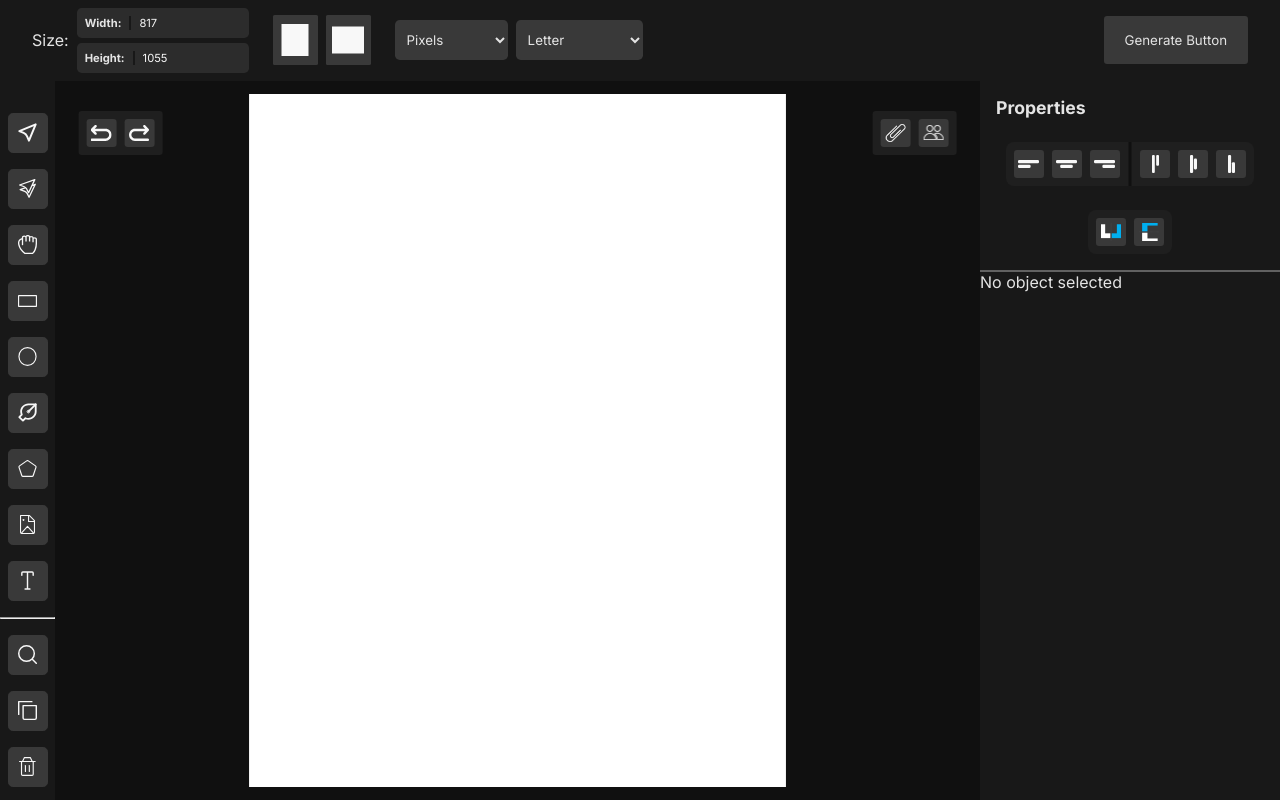
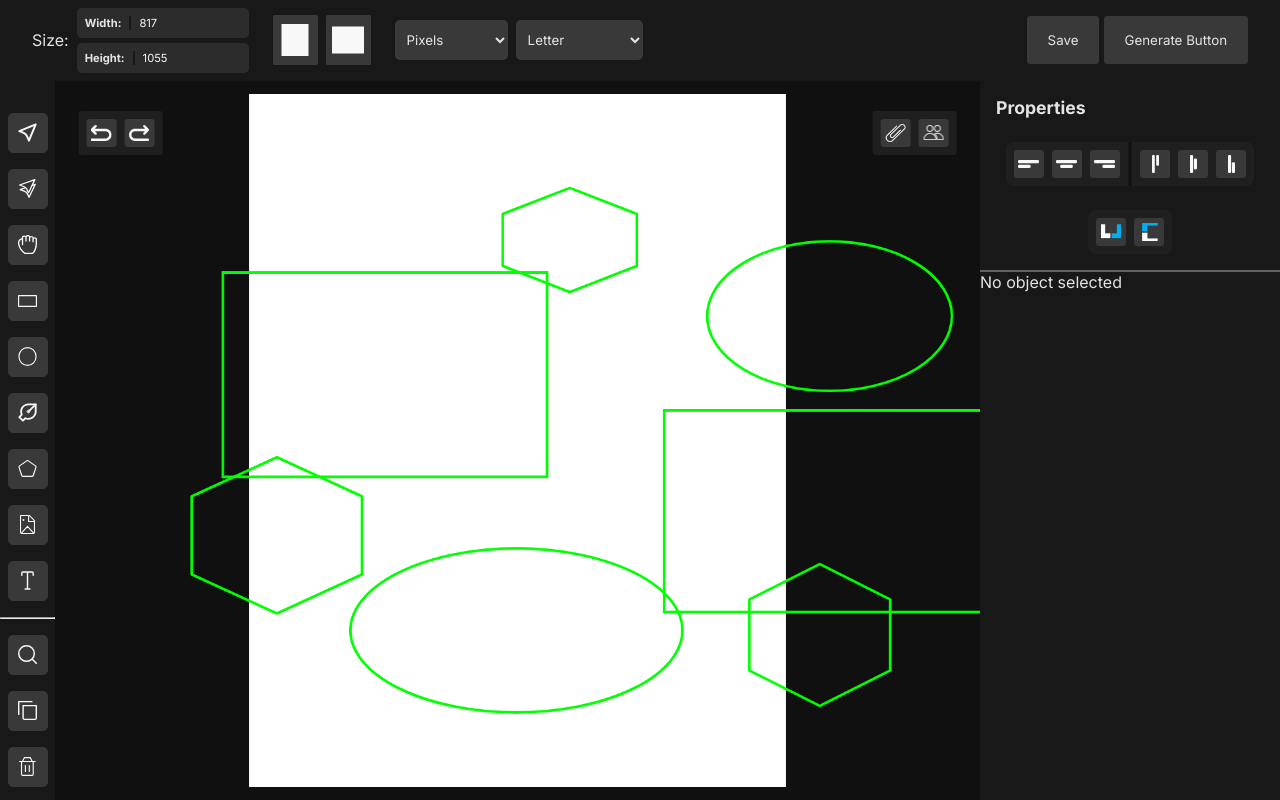
Before and after one commit to Muriziq/Iterator, a plain HTML site: page index.html in a window 1280 px wide. Drawn offline with nearby package versions, Linux system fonts and the light colour scheme; no server answers; a web font is replaced by a local one.

Commit message:
saving file

```diff
--- a/index.html
+++ b/index.html
@@ -53,6 +53,7 @@
           </div>
       </section>
       <div>
+        <button class="save" onclick="saveToFile()">Save</button>
                 <button class="generateButton">
           Generate Button
         </button>
@@ -175,6 +176,7 @@
         <button class="saveAsImage">Save As Image</button>
 
 
+
       </div>
       <article id="generationArea"></article>
 
@@ -182,6 +184,6 @@
 
     <script src="https://cdnjs.cloudflare.com/ajax/libs/jspdf/2.5.1/jspdf.umd.min.js"></script>
     <script src="https://cdn.jsdelivr.net/npm/dom-to-image@2.6.0/src/dom-to-image.min.js"></script>
-    <script src="script.js"></script>
+    <script type="module" src="script.js"></script>
   </body>
 </html>
--- /dev/null
+++ b/project.json
@@ -0,0 +1,416 @@
+[
+    {"clips":[],
+    "scaleX":1,
+    "scaleY":1,
+    "color":["#ff0000",
+    "#0000ff"],
+    "outline":true,
+    "outlineColor":"#00ff00",
+    "outlineThickness":3.9653998356415654,
+    "lineDashWidth":9.913499589103914,
+    "lineDashSpacing":5.9480997534623485,
+    "outlineType":[],
+    "isDoubleClicked":false,
+    "opacity":100,
+    "colorFill":"none",
+    "colorDeg":0.2,
+    "colorStop":[],
+    "angle":0,
+    "type":"rectangle",
+    "x":260.82436454811034,
+    "y":296.12764343147137,
+    "width":489.60464656223394,
+    "height":307.1508354154836,
+    "roundedOrbeveled":"beveled",
+    "cornerRadius":0,
+    "clipped":"none",
+    "points":[{"points":{"x":-244.80232328111697,
+    "y":-153.5754177077418},
+    "edgeModes":null,
+    "controls":[{"x":-122.40116164055848,
+    "y":-153.5754177077418},
+    {"x":122.40116164055848,
+    "y":-153.5754177077418}],
+    "cornerRadius":0},
+    {"points":{"x":244.80232328111697,
+    "y":-153.5754177077418},
+    "edgeModes":null,
+    "controls":[{"x":244.80232328111697,
+    "y":-76.7877088538709},
+    {"x":244.80232328111697,
+    "y":76.7877088538709}],
+    "cornerRadius":0},
+    {"points":{"x":244.80232328111697,
+    "y":153.5754177077418},
+    "edgeModes":null,
+    "controls":[{"x":122.40116164055848,
+    "y":153.5754177077418},
+    {"x":-122.40116164055848,
+    "y":153.5754177077418}],
+    "cornerRadius":0},
+    {"points":{"x":-244.80232328111697,
+    "y":153.5754177077418},
+    "edgeModes":null,
+    "controls":[{"x":-244.80232328111697,
+    "y":76.7877088538709},
+    {"x":-244.80232328111697,
+    "y":-76.7877088538709}],
+    "cornerRadius":0}],
+    "selectedLineIndex":null,
+    "mode":"edit",
+    "minX":-244.80232328111697,
+    "minY":-153.5754177077418,
+    "maxX":244.80232328111697,
+    "maxY":153.5754177077418},
+    {"clips":[],
+    "scaleX":1,
+    "scaleY":1,
+    "color":["#ff0000",
+    "#0000ff"],
+    "outline":true,
+    "outlineColor":"#00ff00",
+    "outlineThickness":3.9653998356415654,
+    "lineDashWidth":9.913499589103914,
+    "lineDashSpacing":5.9480997534623485,
+    "outlineType":[],
+    "isDoubleClicked":false,
+    "opacity":100,
+    "colorFill":"none",
+    "colorDeg":0.2,
+    "colorStop":[],
+    "angle":0,
+    "type":"rectangle",
+    "x":932.7918754169254,
+    "y":506.17918248980203,
+    "width":479.6936213281808,
+    "height":303.1875988294773,
+    "roundedOrbeveled":"beveled",
+    "cornerRadius":0,
+    "clipped":"none",
+    "points":[{"points":{"x":-239.8468106640904,
+    "y":-151.59379941473864},
+    "edgeModes":null,
+    "controls":[{"x":-119.9234053320452,
+    "y":-151.59379941473864},
+    {"x":119.9234053320452,
+    "y":-151.59379941473864}],
+    "cornerRadius":0},
+    {"points":{"x":239.8468106640904,
+    "y":-151.59379941473864},
+    "edgeModes":null,
+    "controls":[{"x":239.8468106640904,
+    "y":-75.79689970736932},
+    {"x":239.8468106640904,
+    "y":75.7968997073693}],
+    "cornerRadius":0},
+    {"points":{"x":239.8468106640904,
+    "y":151.59379941473864},
+    "edgeModes":null,
+    "controls":[{"x":119.9234053320452,
+    "y":151.59379941473864},
+    {"x":-119.9234053320452,
+    "y":151.59379941473864}],
+    "cornerRadius":0},
+    {"points":{"x":-239.8468106640904,
+    "y":151.59379941473864},
+    "edgeModes":null,
+    "controls":[{"x":-239.8468106640904,
+    "y":75.7968997073693},
+    {"x":-239.8468106640904,
+    "y":-75.79689970736932}],
+    "cornerRadius":0}],
+    "selectedLineIndex":null,
+    "mode":"edit",
+    "minX":-239.8468106640904,
+    "minY":-151.59379941473864,
+    "maxX":239.8468106640904,
+    "maxY":151.59379941473864},
+    {"clips":[],
+    "scaleX":1,
+    "scaleY":1,
+    "color":["#ff0000",
+    "#0000ff"],
+    "outline":true,
+    "outlineColor":"#00ff00",
+    "outlineThickness":3.9653998356415654,
+    "lineDashWidth":9.913499589103914,
+    "lineDashSpacing":5.9480997534623485,
+    "outlineType":[],
+    "isDoubleClicked":false,
+    "opacity":100,
+    "colorFill":"none",
+    "colorDeg":0.2,
+    "colorStop":[],
+    "angle":0,
+    "x":1182.549711315069,
+    "y":360.53023795407273,
+    "radiusX":186.32727440020244,
+    "radiusY":113.94305184767938,
+    "type":"ellipse",
+    "isDashed":false,
+    "arcStart":0,
+    "arcEnd":6.283185307179586,
+    "clipped":"none"},
+    {"clips":[],
+    "scaleX":1,
+    "scaleY":1,
+    "color":["#ff0000",
+    "#0000ff"],
+    "outline":true,
+    "outlineColor":"#00ff00",
+    "outlineThickness":3.9653998356415654,
+    "lineDashWidth":9.913499589103914,
+    "lineDashSpacing":5.9480997534623485,
+    "outlineType":[],
+    "isDoubleClicked":false,
+    "opacity":100,
+    "colorFill":"none",
+    "colorDeg":0.2,
+    "colorStop":[],
+    "angle":0,
+    "x":705.8293975571044,
+    "y":839.0910557143261,
+    "radiusX":252.73114346835968,
+    "radiusY":124.84195245919648,
+    "type":"ellipse",
+    "isDashed":false,
+    "arcStart":0,
+    "arcEnd":6.283185307179586,
+    "clipped":"none"},
+    {"clips":[],
+    "scaleX":1,
+    "scaleY":1,
+    "color":["#ff0000",
+    "#0000ff"],
+    "outline":true,
+    "outlineColor":"#00ff00",
+    "outlineThickness":3.9653998356415654,
+    "lineDashWidth":9.913499589103914,
+    "lineDashSpacing":5.9480997534623485,
+    "outlineType":[],
+    "isDoubleClicked":false,
+    "opacity":100,
+    "colorFill":"none",
+    "colorDeg":0.2,
+    "colorStop":[],
+    "angle":0,
+    "sides":6,
+    "x":787.0998044763417,
+    "type":"polygon",
+    "y":244.60556781339022,
+    "radiusX":102.1400755998416,
+    "radiusY":79.2647317201248,
+    "points":[{"points":{"x":7.221815670845467e-15,
+    "y":-79.2647317201248},
+    "edgeModes":null,
+    "controls":[{"x":-19.999999999999993,
+    "y":-79.2647317201248},
+    {"x":20.000000000000007,
+    "y":-79.2647317201248}],
+    "cornerRadius":0},
+    {"points":{"x":102.14007559984157,
+    "y":-39.6323658600624},
+    "edgeModes":null,
+    "controls":[{"x":82.14007559984157,
+    "y":-39.6323658600624},
+    {"x":122.14007559984157,
+    "y":-39.6323658600624}],
+    "cornerRadius":0},
+    {"points":{"x":102.14007559984158,
+    "y":39.632365860062386},
+    "edgeModes":null,
+    "controls":[{"x":82.14007559984158,
+    "y":39.632365860062386},
+    {"x":122.14007559984158,
+    "y":39.632365860062386}],
+    "cornerRadius":0},
+    {"points":{"x":7.221815670845467e-15,
+    "y":79.2647317201248},
+    "edgeModes":null,
+    "controls":[{"x":-19.999999999999993,
+    "y":79.2647317201248},
+    {"x":20.000000000000007,
+    "y":79.2647317201248}],
+    "cornerRadius":0},
+    {"points":{"x":-102.14007559984155,
+    "y":39.63236586006243},
+    "edgeModes":null,
+    "controls":[{"x":-122.14007559984155,
+    "y":39.63236586006243},
+    {"x":-82.14007559984155,
+    "y":39.63236586006243}],
+    "cornerRadius":0},
+    {"points":{"x":-102.14007559984162,
+    "y":-39.63236586006235},
+    "edgeModes":null,
+    "controls":[{"x":-122.14007559984162,
+    "y":-39.63236586006235},
+    {"x":-82.14007559984162,
+    "y":-39.63236586006235}],
+    "cornerRadius":0}],
+    "mode":"normal",
+    "cornerRadius":0,
+    "selectedLineIndex":null,
+    "clipped":"none",
+    "minX":-102.14007559984162,
+    "minY":-79.2647317201248,
+    "maxX":102.14007559984158,
+    "maxY":79.2647317201248},
+    {"clips":[],
+    "scaleX":1,
+    "scaleY":1,
+    "color":["#ff0000",
+    "#0000ff"],
+    "outline":true,
+    "outlineColor":"#00ff00",
+    "outlineThickness":3.9653998356415654,
+    "lineDashWidth":9.913499589103914,
+    "lineDashSpacing":5.9480997534623485,
+    "outlineType":[],
+    "isDoubleClicked":false,
+    "opacity":100,
+    "colorFill":"none",
+    "colorDeg":0.2,
+    "colorStop":[],
+    "angle":0,
+    "sides":6,
+    "x":341.10366894394224,
+    "type":"polygon",
+    "y":694.4329203250984,
+    "radiusX":129.6063144166057,
+    "radiusY":118.89709758018722,
+    "points":[{"points":{"x":9.163816523509793e-15,
+    "y":-118.89709758018722},
+    "edgeModes":null,
+    "controls":[{"x":-19.99999999999999,
+    "y":-118.89709758018722},
+    {"x":20.00000000000001,
+    "y":-118.89709758018722}],
+    "cornerRadius":0},
+    {"points":{"x":129.60631441660567,
+    "y":-59.44854879009361},
+    "edgeModes":null,
+    "controls":[{"x":109.60631441660567,
+    "y":-59.44854879009361},
+    {"x":149.60631441660567,
+    "y":-59.44854879009361}],
+    "cornerRadius":0},
+    {"points":{"x":129.60631441660567,
+    "y":59.44854879009359},
+    "edgeModes":null,
+    "controls":[{"x":109.60631441660567,
+    "y":59.44854879009359},
+    {"x":149.60631441660567,
+    "y":59.44854879009359}],
+    "cornerRadius":0},
+    {"points":{"x":9.163816523509793e-15,
+    "y":118.89709758018722},
+    "edgeModes":null,
+    "controls":[{"x":-19.99999999999999,
+    "y":118.89709758018722},
+    {"x":20.00000000000001,
+    "y":118.89709758018722}],
+    "cornerRadius":0},
+    {"points":{"x":-129.60631441660564,
+    "y":59.44854879009365},
+    "edgeModes":null,
+    "controls":[{"x":-149.60631441660564,
+    "y":59.44854879009365},
+    {"x":-109.60631441660564,
+    "y":59.44854879009365}],
+    "cornerRadius":0},
+    {"points":{"x":-129.60631441660573,
+    "y":-59.44854879009354},
+    "edgeModes":null,
+    "controls":[{"x":-149.60631441660573,
+    "y":-59.44854879009354},
+    {"x":-109.60631441660573,
+    "y":-59.44854879009354}],
+    "cornerRadius":0}],
+    "mode":"normal",
+    "cornerRadius":0,
+    "selectedLineIndex":null,
+    "clipped":"none",
+    "minX":-129.60631441660573,
+    "minY":-118.89709758018722,
+    "maxX":129.60631441660567,
+    "maxY":118.89709758018722},
+    {"clips":[],
+    "scaleX":1,
+    "scaleY":1,
+    "color":["#ff0000",
+    "#0000ff"],
+    "outline":true,
+    "outlineColor":"#00ff00",
+    "outlineThickness":3.9653998356415654,
+    "lineDashWidth":9.913499589103914,
+    "lineDashSpacing":5.9480997534623485,
+    "outlineType":[],
+    "isDoubleClicked":false,
+    "opacity":100,
+    "colorFill":"none",
+    "colorDeg":0.2,
+    "colorStop":[],
+    "angle":0,
+    "sides":6,
+    "x":1167.683173463989,
+    "type":"polygon",
+    "y":846.0267197398371,
+    "radiusX":107.28999537798498,
+    "radiusY":107.99819696867002,
+    "points":[{"points":{"x":7.585940830720037e-15,
+    "y":-107.99819696867002},
+    "edgeModes":null,
+    "controls":[{"x":-19.999999999999993,
+    "y":-107.99819696867002},
+    {"x":20.000000000000007,
+    "y":-107.99819696867002}],
+    "cornerRadius":0},
+    {"points":{"x":107.28999537798495,
+    "y":-53.99909848433501},
+    "edgeModes":null,
+    "controls":[{"x":87.28999537798495,
+    "y":-53.99909848433501},
+    {"x":127.28999537798495,
+    "y":-53.99909848433501}],
+    "cornerRadius":0},
+    {"points":{"x":107.28999537798497,
+    "y":53.999098484334986},
+    "edgeModes":null,
+    "controls":[{"x":87.28999537798497,
+    "y":53.999098484334986},
+    {"x":127.28999537798497,
+    "y":53.999098484334986}],
+    "cornerRadius":0},
+    {"points":{"x":7.585940830720037e-15,
+    "y":107.99819696867002},
+    "edgeModes":null,
+    "controls":[{"x":-19.999999999999993,
+    "y":107.99819696867002},
+    {"x":20.000000000000007,
+    "y":107.99819696867002}],
+    "cornerRadius":0},
+    {"points":{"x":-107.28999537798494,
+    "y":53.99909848433504},
+    "edgeModes":null,
+    "controls":[{"x":-127.28999537798494,
+    "y":53.99909848433504},
+    {"x":-87.28999537798494,
+    "y":53.99909848433504}],
+    "cornerRadius":0},
+    {"points":{"x":-107.28999537798501,
+    "y":-53.999098484334944},
+    "edgeModes":null,
+    "controls":[{"x":-127.28999537798501,
+    "y":-53.999098484334944},
+    {"x":-87.28999537798501,
+    "y":-53.999098484334944}],
+    "cornerRadius":0}],
+    "mode":"normal",
+    "cornerRadius":0,
+    "selectedLineIndex":null,
+    "clipped":"none",
+    "minX":-107.28999537798501,
+    "minY":-107.99819696867002,
+    "maxX":107.28999537798497,
+    "maxY":107.99819696867002}]
```
Also changed, not shown: functions.js (added), save.js (added), script.js.
